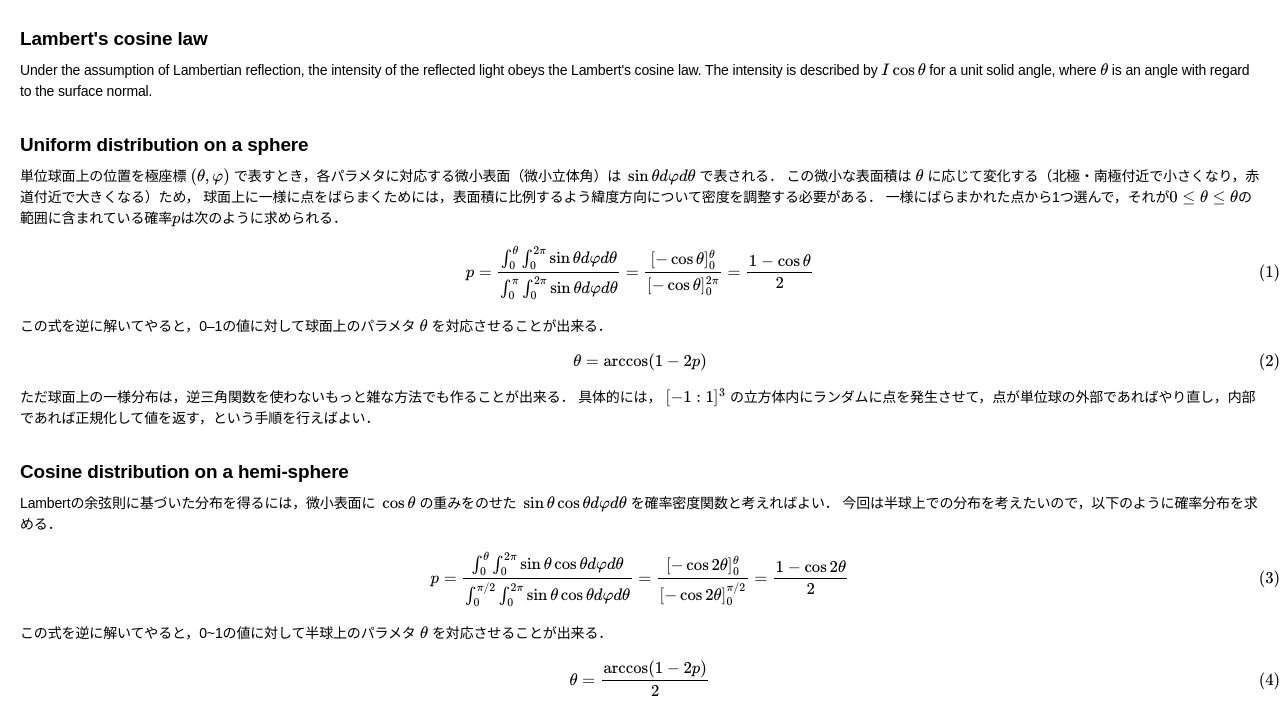
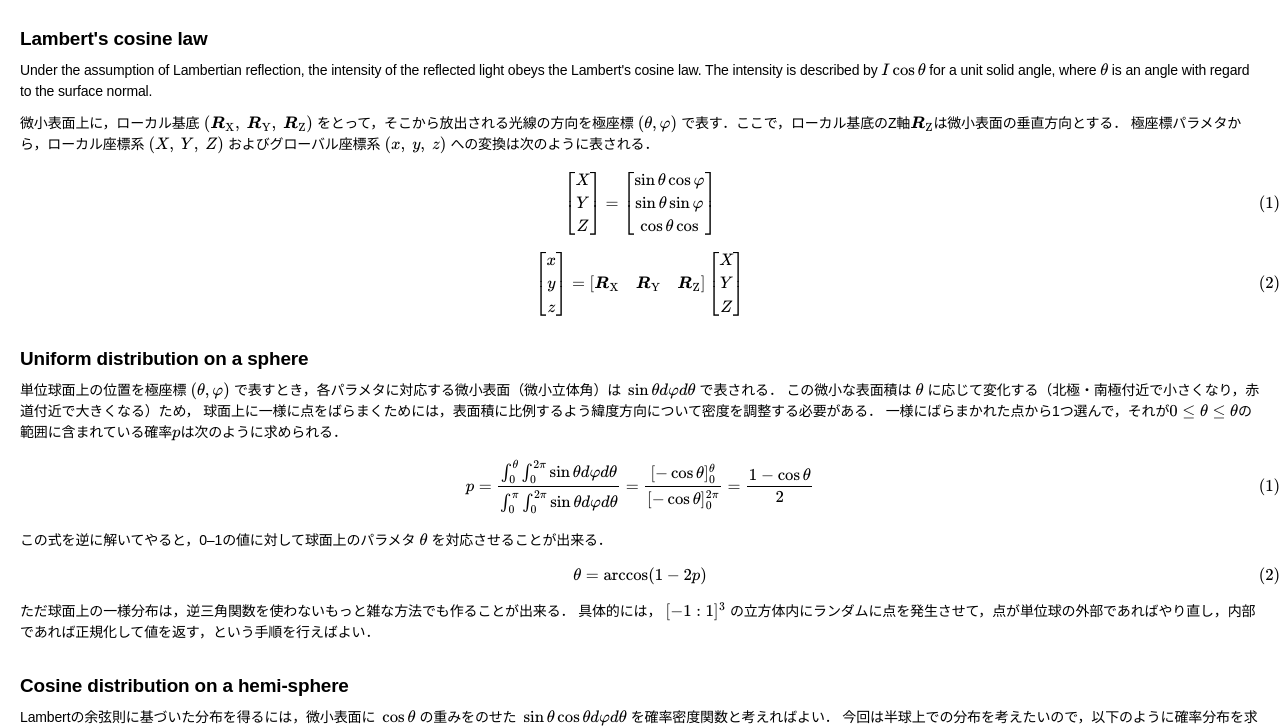
Before and after one commit to kanamesasaki/raytracing, a plain HTML site: page en/lambert.html in a window 1280 px wide. Shown: the part 76-804 px from the top of the page. Drawn offline with nearby package versions, Linux system fonts and the light colour scheme.

Commit message:
document update for Lambert reflecation

```diff
--- a/en/lambert.html
+++ b/en/lambert.html
@@ -33,6 +33,24 @@
       Under the assumption of Lambertian reflection, the intensity of the reflected light obeys the Lambert's cosine law.
       The intensity is described by \( I \cos \theta\) for a unit solid angle, where \(\theta\) is an angle with regard to the surface normal.
     </p>
+    <p>
+      微小表面上に，ローカル基底\(~(\boldsymbol{R}_\mathrm{X},~\boldsymbol{R}_\mathrm{Y},~\boldsymbol{R}_\mathrm{Z})~\)をとって，そこから放出される光線の方向を極座標\(~(\theta, \varphi)~\)で表す．ここで，ローカル基底のZ軸\(\boldsymbol{R}_\mathrm{Z}\)は微小表面の垂直方向とする．
+      極座標パラメタから，ローカル座標系\(~(X,~Y,~Z)~\)およびグローバル座標系\(~(x,~y,~z)~\)への変換は次のように表される．
+    </p>
+
+    \begin{equation}
+    \left[ \begin{array}{c} X \\ Y \\ Z \end{array} \right]
+    = \left[ \begin{array}{c}
+    \sin \theta \cos \varphi \\
+    \sin \theta \sin \varphi \\
+    \cos \theta \cos \end{array} \right] \tag{1}
+    \end{equation}
+    \begin{equation}
+    \left[ \begin{array}{c} x \\ y \\ z \end{array} \right]
+    = \left[ \begin{array}{ccc}
+    \boldsymbol{R}_\mathrm{X} & \boldsymbol{R}_\mathrm{Y} & \boldsymbol{R}_\mathrm{Z} \end{array} \right]
+    \left[ \begin{array}{c} X \\ Y \\ Z \end{array} \right] \tag{2}
+    \end{equation}
 
     <h2>Uniform distribution on a sphere</h2>
     <p>
@@ -82,7 +100,7 @@
 
     <h2>Implementation technique</h2>
     <p>
-      Lambertの余弦則に基づいた分布を得たい場合，光の反射する点上に単位球面を描いて，球面上一様にばらまかれた点からランダムに1点選び反射方向を決める，という方法も可能である．
+      Lambertの余弦則に基づいた分布を得たい場合，光の反射する点上に単位球面（単位半球ではない）を描いて，球面上一様にばらまかれた点からランダムに1点選び反射方向を決める，という方法も可能である．
       実際，単位球面の緯度方向パラメタ\(~\theta'~\)と半球状の緯度方向パラメタ\(~\theta~\)の関係式(5)を用いて，式(2)を式(4)に変形出来る．
     </p>
     $$
```
